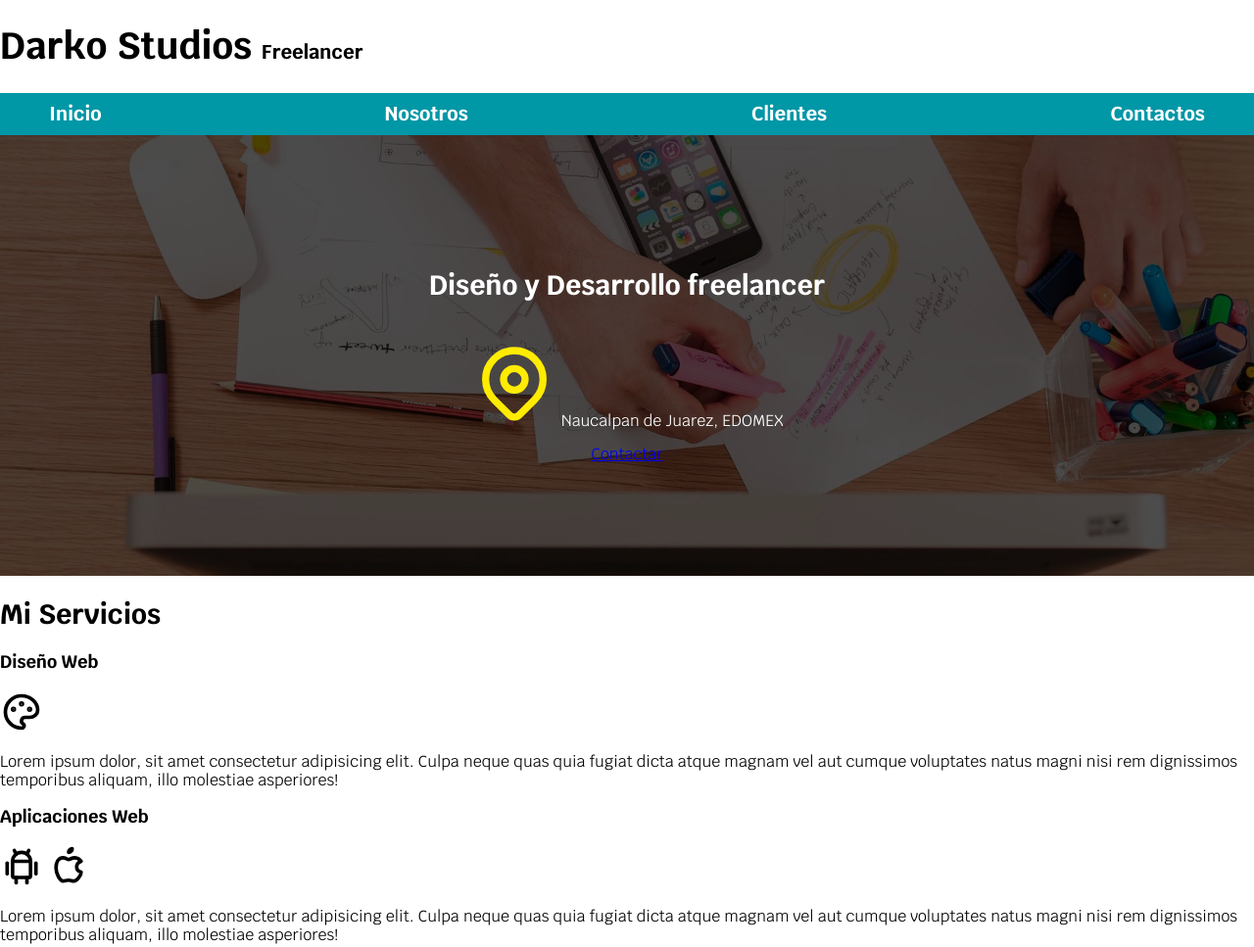
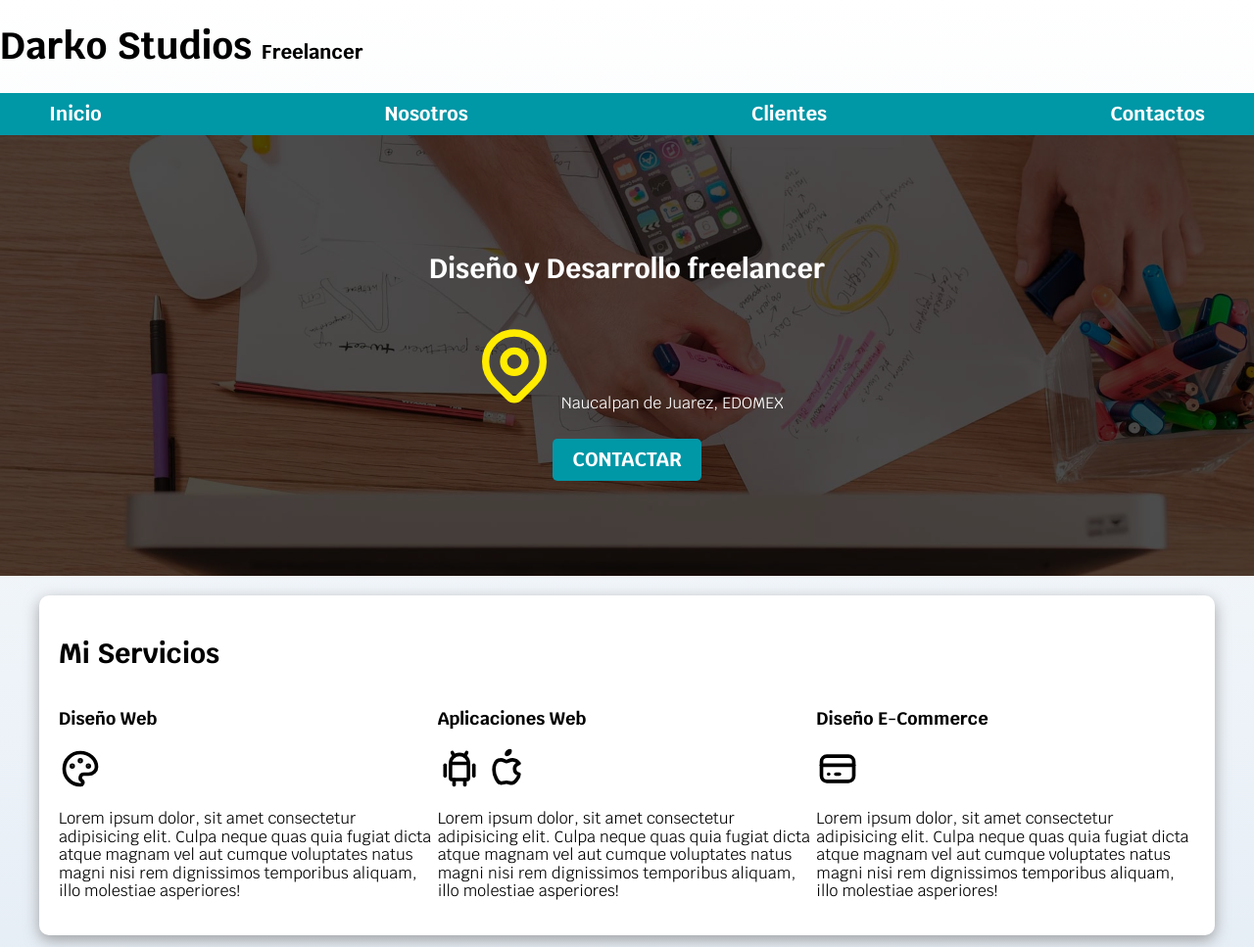
Before and after one commit to Patchwtf/FreeLancer, a plain HTML site: page index.html in a window 1280 px wide. Shown: the top 967 px of the page at 98% size. Drawn offline with Linux system fonts and the light colour scheme.

Commit message:
Se anadio estilo al boton, Se Anadio estilo a los 3 elementos,. Se implemento CSS-Grid

```diff
--- a/index.html
+++ b/index.html
@@ -56,12 +56,14 @@
           Naucalpan de Juarez, EDOMEX
         </p>
 
-        <a href="#">Contactar</a>
+        <a class="button" href="#">Contactar</a>
       </div>
+      <!--$.content-hero-->
     </section>
 
-    <main>
+    <main class="contenedor sombra">
       <h2>Mi Servicios</h2>
+      <div class="servicios">
         <section>
           <h3>Diseño Web</h3>
 
@@ -86,9 +88,9 @@
             <circle cx="16.5" cy="10.5" r=".5" fill="currentColor" />
           </svg>
           <p>
-          Lorem ipsum dolor, sit amet consectetur adipisicing elit. Culpa neque
-          quas quia fugiat dicta atque magnam vel aut cumque voluptates natus
-          magni nisi rem dignissimos temporibus aliquam, illo molestiae
+            Lorem ipsum dolor, sit amet consectetur adipisicing elit. Culpa
+            neque quas quia fugiat dicta atque magnam vel aut cumque voluptates
+            natus magni nisi rem dignissimos temporibus aliquam, illo molestiae
             asperiores!
           </p>
         </section>
@@ -137,9 +139,9 @@
             <path d="M12 4a2 2 0 0 0 2 -2a2 2 0 0 0 -2 2" />
           </svg>
           <p>
-          Lorem ipsum dolor, sit amet consectetur adipisicing elit. Culpa neque
-          quas quia fugiat dicta atque magnam vel aut cumque voluptates natus
-          magni nisi rem dignissimos temporibus aliquam, illo molestiae
+            Lorem ipsum dolor, sit amet consectetur adipisicing elit. Culpa
+            neque quas quia fugiat dicta atque magnam vel aut cumque voluptates
+            natus magni nisi rem dignissimos temporibus aliquam, illo molestiae
             asperiores!
           </p>
         </section>
@@ -165,12 +167,14 @@
             <line x1="11" y1="15" x2="13" y2="15" />
           </svg>
           <p>
-          Lorem ipsum dolor, sit amet consectetur adipisicing elit. Culpa neque
-          quas quia fugiat dicta atque magnam vel aut cumque voluptates natus
-          magni nisi rem dignissimos temporibus aliquam, illo molestiae
+            Lorem ipsum dolor, sit amet consectetur adipisicing elit. Culpa
+            neque quas quia fugiat dicta atque magnam vel aut cumque voluptates
+            natus magni nisi rem dignissimos temporibus aliquam, illo molestiae
             asperiores!
           </p>
         </section>
+      </div>
+      <!--Servicios-->
     </main>
     <section>
       <h2>Contacto</h2>
--- a/styles/styles.css
+++ b/styles/styles.css
@@ -6,7 +6,7 @@
   --secundario: #0097a7;
   --gris: #757575;
 }
-
+/*Globales*/
 html {
   font-size: 62.5%;
   box-sizing: border-box;
@@ -23,7 +23,53 @@ html {
 body {
   font-size: 16px; /*? 1rem = 10px*/
   font-family: "Krub", sans-serif;
+  background-image: linear-gradient(to top, #dfe9f3 0%, var(--blanco) 100%);
 }
+
+.contenedor {
+  max-width: 120rem; /* Seria igual a 1200px*/
+  margin: 0 auto; /*? Se le pone "auto" en ambos lados donde se quiera centrar el elemento*/
+  /*$ Si 2 valores se repiten. Es decir el Top es igual al Bottom, y L es igual al R, entonces se puede limitar a dejar solo 2 parametros
+                /*$ En vez de poner "0 auto 0 auto" se pone como está*/
+}
+
+.button {
+  background-color: var(--secundario);
+  color: var(--blanco);
+  padding: 1rem 2rem;
+  margin-top: 1rem;
+  font-size: 2rem;
+  text-decoration: none;
+  text-transform: uppercase;
+  font-weight: 700;
+  border-radius: 0.5rem;
+  width: 90%;
+  /*?Espreferibleponerprimerolosajustesqueseveranenunaresolucióngenerica,yenelmediaaquellosdelaresoluciónespecial*/
+  text-align: center;
+  -webkit-border-radius: 0.5rem;
+  -moz-border-radius: 0.5rem;
+  -ms-border-radius: 0.5rem;
+  -o-border-radius: 0.5rem;
+}
+
+@media (min-width: 480px) {
+  .button {
+    width: auto;
+  }
+}
+
+.sombra {
+  box-shadow: 0px 5px 15px 0px rgba(133, 133, 133, 0.74);
+  background-color: var(--blanco);
+  padding: 2rem;
+  border-radius: 1rem;
+  -webkit-border-radius: 1rem;
+  -moz-border-radius: 1rem;
+  -ms-border-radius: 1rem;
+  -o-border-radius: 1rem;
+}
+
+/* Tipografia */
 
 h1 {
   font-size: 3.8rem;
@@ -38,12 +84,7 @@ h3 {
   font-size: 2rem;
 }
 
-.contenedor {
-  max-width: 120rem; /* Seria igual a 1200px*/
-  margin: 0 auto; /*? Se le pone "auto" en ambos lados donde se quiera centrar el elemento*/
-  /*$ Si 2 valores se repiten. Es decir el Top es igual al Bottom, y L es igual al R, entonces se puede limitar a dejar solo 2 parametros
-                /*$ En vez de poner "0 auto 0 auto" se pone como está*/
-}
+/* Personalización */
 
 .nav-bg {
   background-color: var(--secundario);
@@ -83,6 +124,7 @@ h3 {
   height: 450px;
   position: relative; /*? Para que un elemento tenga una posicion absolutal. Su padre debera tener una position relativa
   /*? En caso de que no se le ponga al padre, tomara las coordenadas de todo el documento como el padre*/
+  margin-bottom: 2rem;
 }
 
 .content-hero {
@@ -102,3 +144,9 @@ h3 {
 .content-hero p {
   color: var(--blanco);
 }
+.servicios {
+  display: grid;
+  grid-template-columns: repeat(3, 1fr); /** Sintaxis Larga*/
+  grid: none / 1fr 1fr 1fr; /** Sintaxis corta*/
+  /**? El # de fr define el tamaño de la fraccion */
+}
```
Lines whose indentation alone changed are shown as unchanged.
